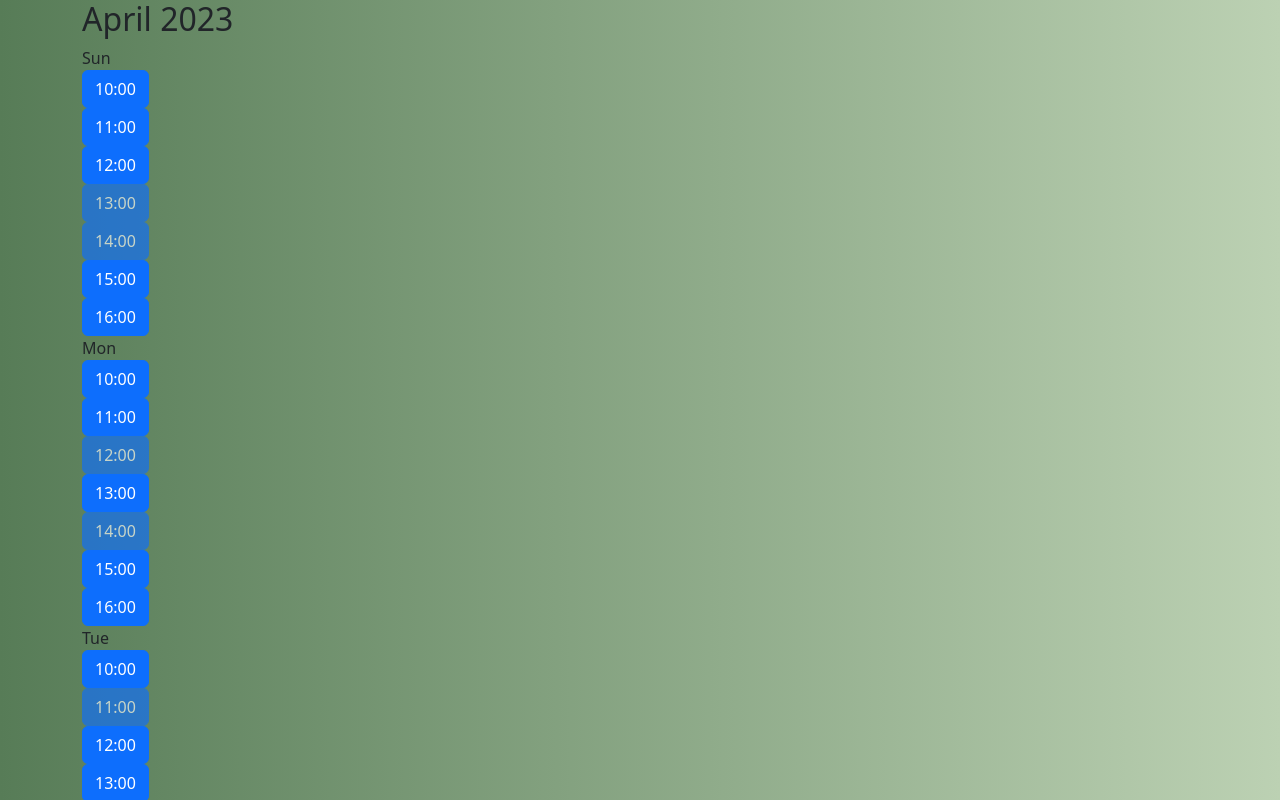
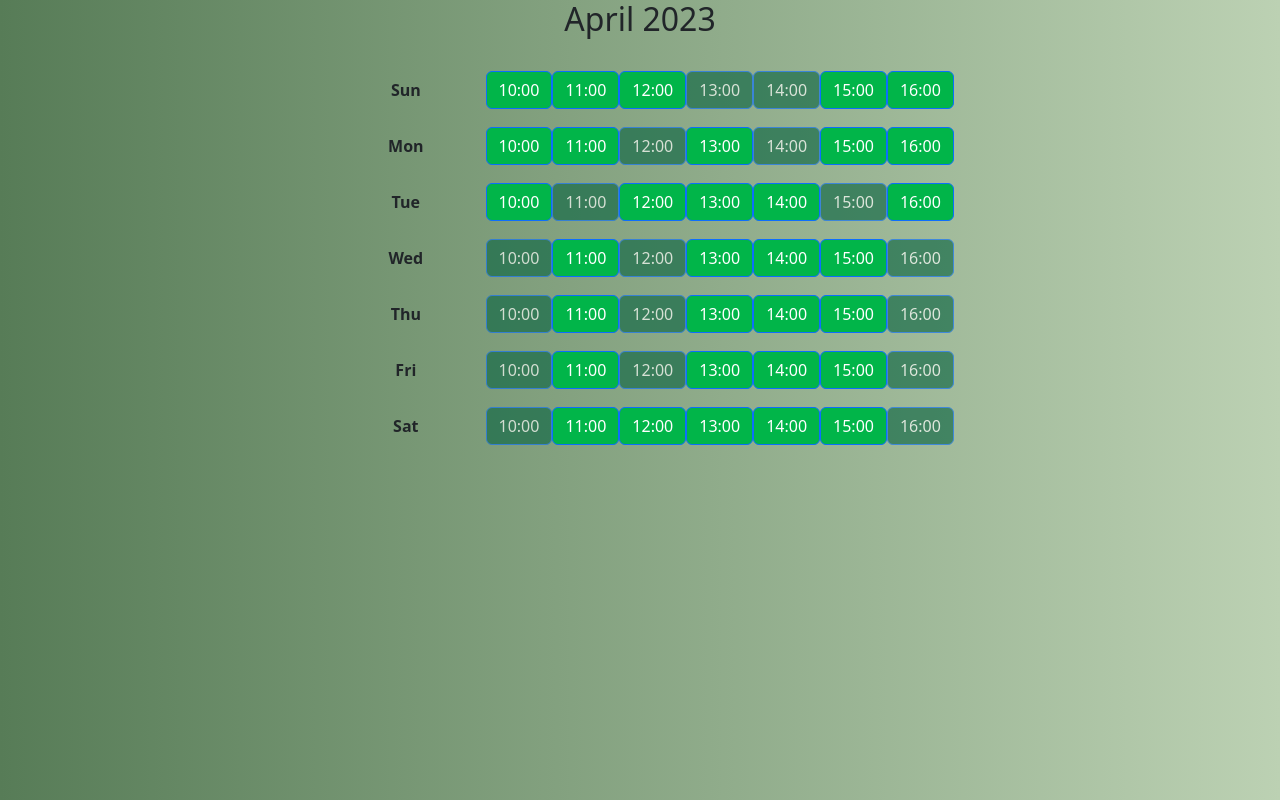
Before and after one commit to Asom98/fullstack, a React (Vite) app: page /bookingPage in a window 1280 px wide. Shown: the top 800 px of the page. Built offline with nearby package versions, Linux system fonts and the light colour scheme.

Commit message:
Added css to booking page

```diff
--- a/src/components/BookingPage.jsx
+++ b/src/components/BookingPage.jsx
@@ -107,7 +107,6 @@ export function BookingPage() {
               <div key={timeSlot.time}>
                 <Button
                   className={
-                    "calendar-slot-button" +
                     (timeSlot.selected ? " calendar-slot-selected" : "") +
                     (timeSlot.occupied ? " calendar-slot-occupied" : "")
                   }
--- a/src/components/css/Booking.css
+++ b/src/components/css/Booking.css
@@ -0,0 +1,81 @@
+.calendar {
+  width: 100%;
+  max-width: 800px;
+  margin: 0 auto;
+  display: flex;
+  flex-direction: column;
+}
+
+.calendar-title {
+  text-align: center;
+  margin-bottom: 1rem;
+}
+
+.calendar-day {
+  width: calc(100% / 7);
+  text-align: center;
+  font-weight: bold;
+  padding: 1rem 0;
+}
+
+.calendar-time-slot {
+  padding: 0.5rem 0;
+}
+
+.calendar-grid {
+  display: grid;
+  grid-template-columns: repeat(7, 1fr);
+  grid-template-rows: repeat(7, 1fr);
+  grid-gap: 0.5rem;
+}
+
+.calendar-grid-item {
+  display: flex;
+  justify-content: center;
+  align-items: center;
+}
+
+.calendar-slot-button {
+  width: 100%;
+  height: 70%;
+  background-color: #ffffff;
+  border: 1px solid #e4e4e4;
+  border-radius: 0.5rem;
+  padding: 1rem;
+  text-align: center;
+  cursor: pointer;
+  transition: background-color 0.2s ease-in-out, color 0.2s ease-in-out;
+  margin-right: 20px;
+  margin-bottom: 20px;
+}
+
+.calendar-slot-button:hover {
+  background-color: #e4e4e4 !important;
+}
+
+.calendar-slot-button:active {
+  border-color: #d95701 !important;
+}
+
+.calendar-day-title {
+  width: 70px;
+  width: calc(100% / 7);
+  text-align: center;
+  font-weight: bold;
+  padding: 1rem 0;
+}
+
+button:not(:disabled) {
+  background-color: #01b549 !important;
+  color: white;
+}
+
+.btn:disabled {
+  background-color: rgb(15, 103, 68) !important;
+  color: white;
+  cursor: not-allowed;
+}
+
+.calendar-grid>.calendar-grid-item>.calendar-day-title>.calendar-slot-selected{
+  background-color: aqua;
+}
```
